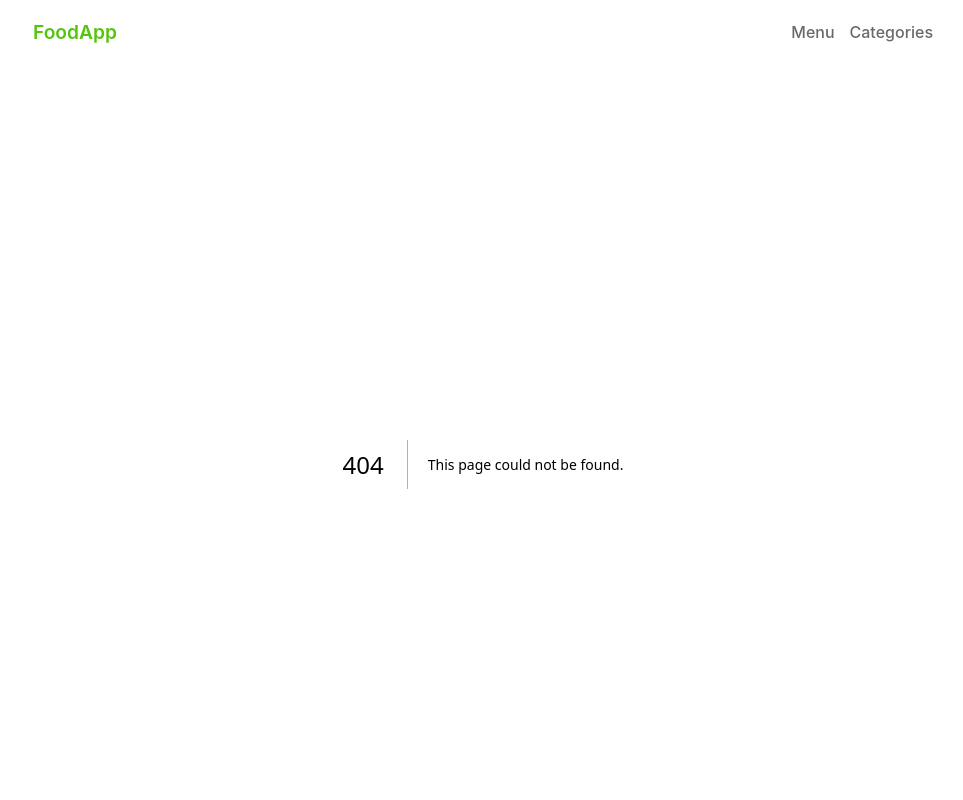
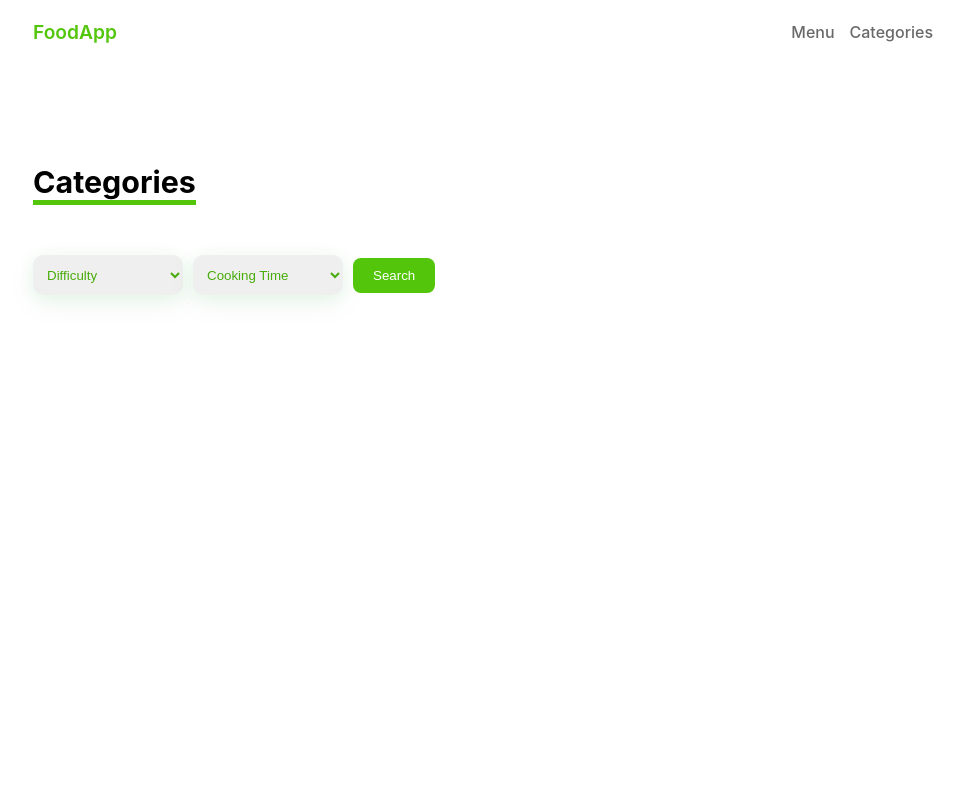
Before and after one commit to mohammadpy8/food-app, a Next.js app: page /categories in a window 1280 px wide. Before the commit this address had no page. Shown: the top 800 px of the page, without its empty margins (157-1120 px from the left). Built offline with nearby package versions, Linux system fonts and the light colour scheme.

Commit message:
categories-page

```diff
--- /dev/null
+++ b/components/template/CategoriesPage.js
@@ -0,0 +1,27 @@
+import style from "./CategoriesPage.module.css";
+
+const CategoriesPage = () => {
+  return (
+    <div className={style.container}>
+      <h2>Categories</h2>
+      <div className={style.subContainer}>
+        <div className={style.select}>
+          <select>
+            <option>Difficulty</option>
+            <option>Easy</option>
+            <option>Medium</option>
+            <option>Hard</option>
+          </select>
+          <select>
+            <option>Cooking Time</option>
+            <option>More than 30 min</option>
+            <option>Les than 30 min</option>
+          </select>
+          <button>Search</button>
+        </div>
+      </div>
+    </div>
+  );
+};
+
+export default CategoriesPage;
--- /dev/null
+++ b/components/template/CategoriesPage.module.css
@@ -0,0 +1,68 @@
+.container {
+    max-width: 900px;
+    margin: auto;
+    margin-top: 100px;
+  }
+
+  .container h2 {
+    border-bottom: 5px solid #53c60b;
+    width: fit-content;
+    margin-bottom: 50px;
+    font-size: 1.9rem;
+  }
+
+  .select select {
+    border: none;
+    width: 150px;
+    height: 40px;
+    border-radius: 10px;
+    margin-right: 10px;
+    padding: 10px;
+    color: #48ac0a;
+    box-shadow: rgba(92, 245, 115, 0.123) 0px 4px 16px,
+      rgba(17, 17, 26, 0.05) 0px 8px 32px;
+  }
+
+  .select button {
+    border: none;
+    background-color: #53c60b;
+    color: white;
+    height: 35px;
+    padding: 0 20px;
+    border-radius: 8px;
+    cursor: pointer;
+  }
+
+  .cards {
+    display: flex;
+    flex-wrap: wrap;
+    justify-content: space-between;
+    margin-top: 80px;
+  }
+
+  .cards img {
+    margin: auto;
+  }
+  @media (max-width: 900px) {
+    .container {
+      padding: 20px;
+    }
+    .cards {
+      justify-content: space-around;
+    }
+  }
+
+  @media (max-width: 600px) {
+    .container {
+      padding: 10px;
+    }
+    .select {
+      display: flex;
+      flex-direction: column;
+    }
+
+    .select select {
+      width: 100%;
+      margin: 0 0 20px;
+    }
+  }
--- /dev/null
+++ b/pages/categories/index.js
@@ -0,0 +1,7 @@
+import CategoriesPage from "@/components/template/CategoriesPage";
+
+const Categories = () => {
+  return <CategoriesPage />;
+};
+
+export default Categories;
```
